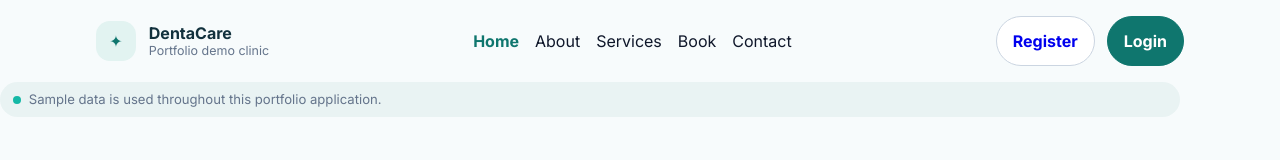
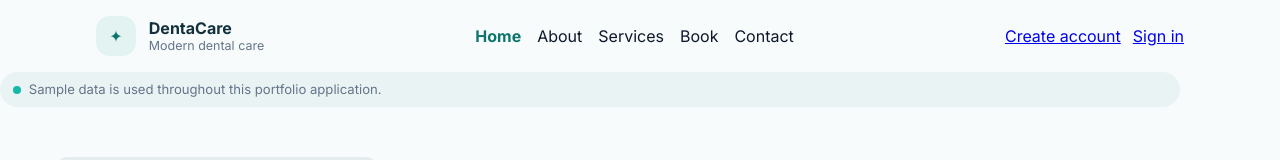
Before and after one commit to oboikanyego/dentacare-system, an Angular app: page / in a window 1280 px wide. Shown: the top 160 px of the page. Built offline with nearby package versions, Linux system fonts and the light colour scheme.

Commit message:
style: refine navigation actions

```diff
--- a/src/app/shared/components/header/header.component.html
+++ b/src/app/shared/components/header/header.component.html
@@ -3,7 +3,7 @@
     <span class="brand-mark">✦</span>
     <span class="brand-copy">
       <strong>DentaCare</strong>
-      <small>Portfolio demo clinic</small>
+      <small>Modern dental care</small>
     </span>
   </a>
 
@@ -32,23 +32,22 @@
     @if (user()) {
       <div class="profile-menu" (click)="stopPropagation($event)">
         <button class="profile-button" type="button" (click)="toggleProfile()">
-          <span class="avatar">D</span>
-          <span class="user-chip">Demo account · {{ user()?.role }}</span>
+          <span class="avatar">{{ user()?.role?.charAt(0) }}</span>
+          <span class="user-chip">{{ user()?.role }}</span>
         </button>
 
         @if (profileOpen()) {
           <div class="profile-dropdown">
-            <strong>Demo account</strong>
+            <strong>Account</strong>
             <span><b>Role:</b> {{ user()?.role }}</span>
-            <span>Personal account details are hidden in this portfolio UI.</span>
             <button class="ghost-button" type="button" (click)="goToProfileArea()">Open dashboard</button>
             <button class="cta-button" type="button" (click)="logout()">Logout</button>
           </div>
         }
       </div>
     } @else {
-      <a class="ghost-button" routerLink="/register">Register</a>
-      <a class="cta-button" routerLink="/login">Login</a>
+      <a class="auth-button auth-button--secondary" routerLink="/register">Create account</a>
+      <a class="auth-button auth-button--primary" routerLink="/login">Sign in</a>
     }
   </div>
 
@@ -80,12 +79,15 @@
 
     @if (user()) {
       <div class="mobile-user-card">
-        <strong>Demo account</strong>
+        <strong>Signed in</strong>
         <span><b>Role:</b> {{ user()?.role }}</span>
       </div>
       <button class="cta-button full-width" type="button" (click)="logout()">Logout</button>
     } @else {
-      <a class="cta-button full-width" routerLink="/login" (click)="closeMenu()">Login</a>
+      <div class="mobile-auth-actions">
+        <a class="auth-button auth-button--secondary full-width" routerLink="/register" (click)="closeMenu()">Create account</a>
+        <a class="auth-button auth-button--primary full-width" routerLink="/login" (click)="closeMenu()">Sign in</a>
+      </div>
     }
   </nav>
 }
```
